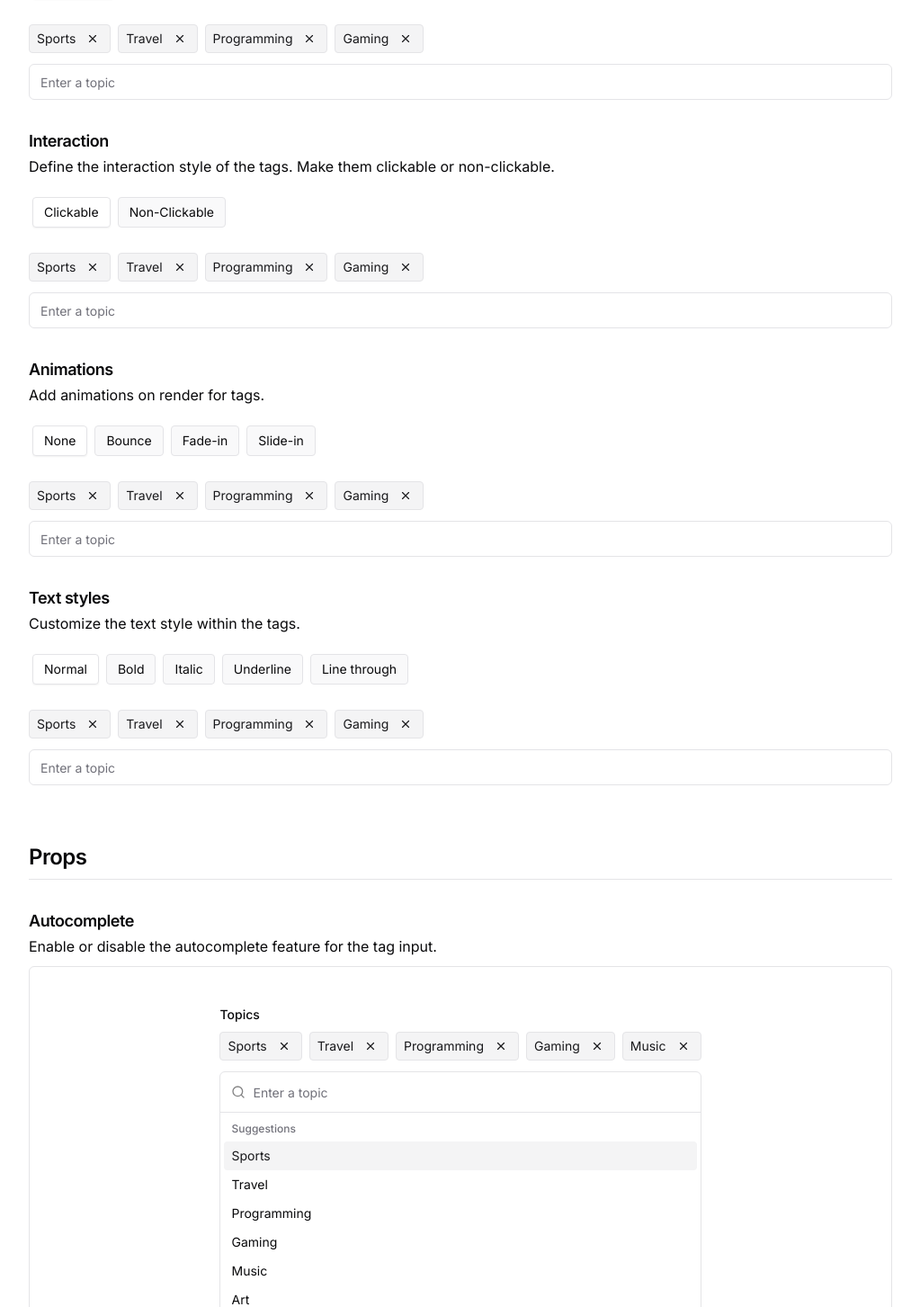
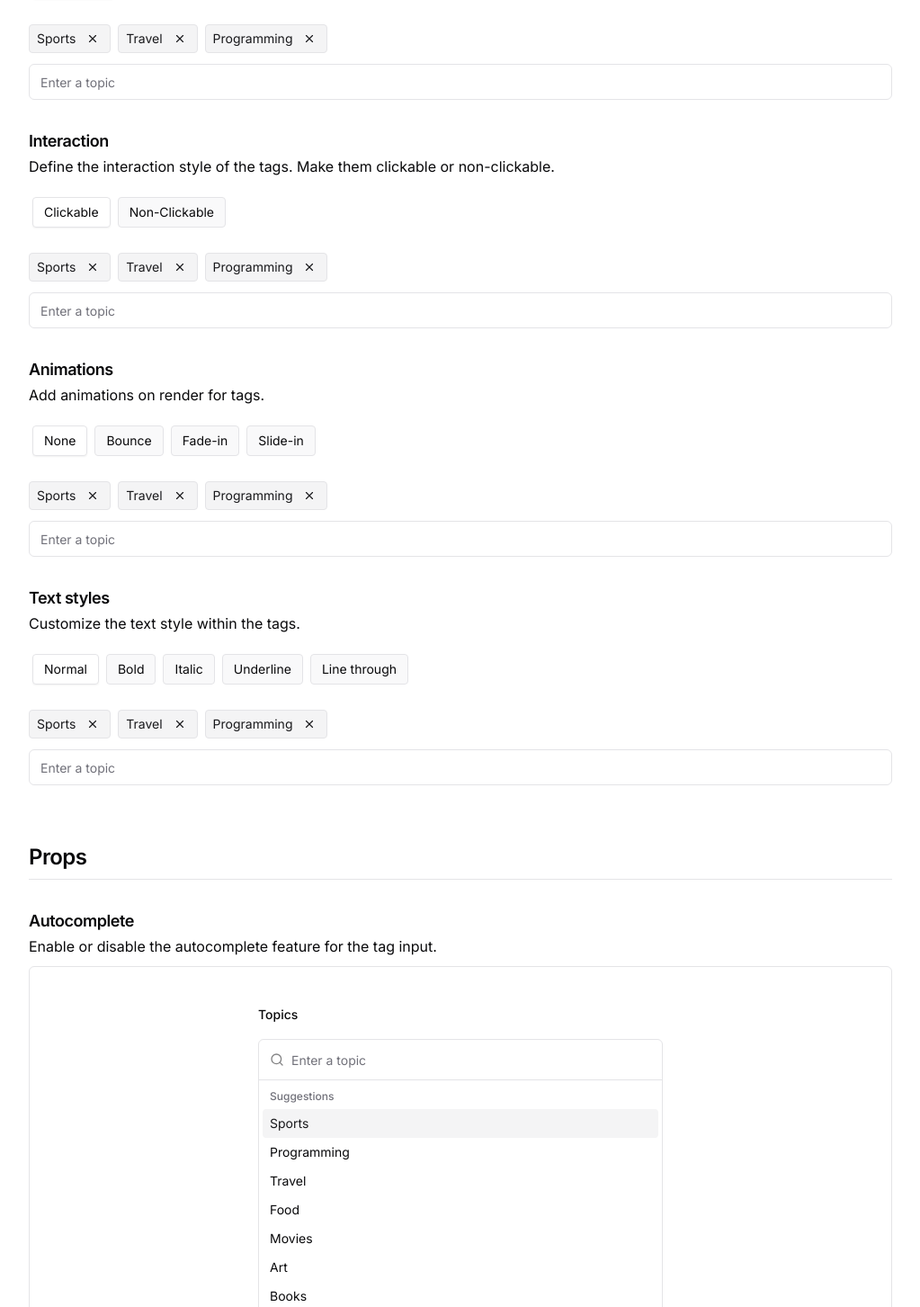
Before and after one commit to JaleelB/emblor, a Next.js app: page / in a window 1280 px wide. Shown: the part 4056-5509 px from the top of the page at 90% size, without its empty margins (128-1151 px from the left). Built offline with nearby package versions, Linux system fonts and the light colour scheme.

Commit message:
fix: updated tag input component to use object-based tags with id and text properties

```diff
--- a/components/sections/hero.tsx
+++ b/components/sections/hero.tsx
@@ -7,7 +7,7 @@ import {
     FormLabel,
     FormMessage,
 } from "@/components/ui/form"
-import { TagInput } from '@/components/tag-input'
+import { Tag, TagInput } from '@/components/tag-input'
 import Link from 'next/link'
 import { Button, buttonVariants } from "@/components/ui/button"
 import { z } from "zod"
@@ -17,8 +17,11 @@ import React from "react"
 import { toast } from "@/components/ui/use-toast"
 
 const FormSchema = z.object({
-    topics: z.array(z.string()),
-})
+    topics: z.array(z.object({
+        id: z.string(),
+        text: z.string()
+    })),
+});
 
 export default function Hero(){
 
@@ -26,7 +29,7 @@ export default function Hero(){
         resolver: zodResolver(FormSchema)
     })
 
-    const [tags, setTags] = React.useState<string[]>([]);
+    const [tags, setTags] = React.useState<Tag[]>([]);
 
     const { setValue } = form;
 
@@ -81,7 +84,7 @@ export default function Hero(){
                                                 className='sm:min-w-[450px]'
                                                 setTags={(newTags) => {
                                                     setTags(newTags);
-                                                    setValue("topics", newTags as [string, ...string[]]);
+                                                    setValue("topics", newTags as [Tag, ...Tag[]]);
                                                 }}
                                             />
                                         </FormControl>
--- a/components/sections/props.tsx
+++ b/components/sections/props.tsx
@@ -1,10 +1,9 @@
 import React from "react";
-import { TagInput } from "../tag-input";
+import { Tag, TagInput } from "../tag-input";
 import { Label } from "../ui/label";
 import {
     Table,
     TableBody,
-    TableCaption,
     TableCell,
     TableHead,
     TableHeader,
@@ -12,22 +11,27 @@ import {
 } from "@/components/ui/table"
 import { propOption, tagInputProps } from "@/codeSnippets";
 import { cn } from "@/lib/utils";
+import { v4 as uuid } from 'uuid';
 
 
 export default function Props(){
 
-    const tags = ["Sports", "Travel", "Programming", "Gaming", "Music"];
-    const [autocompleteTags, setAutocompleteTags] = React.useState<string[]>(tags);
-    const [maxTags, setMaxTags] = React.useState<string[]>(tags);
-    const [truncateTags, setTruncateTags] = React.useState<string[]>(tags);
-    const [allowDuplicatesTags, setAllowDuplicatesTags] = React.useState<string[]>(tags);
+    const tags: Tag[] = [
+        {id: uuid(), text: "Sports"},
+        {id: uuid(), text: "Programming"},
+        {id: uuid(), text: "Travel"},
+    ];
+    const [autocompleteTags, setAutocompleteTags] = React.useState<Tag[]>([]);
+    const [maxTags, setMaxTags] = React.useState<Tag[]>([]);
+    const [truncateTags, setTruncateTags] = React.useState<Tag[]>(tags);
+    const [allowDuplicatesTags, setAllowDuplicatesTags] = React.useState<Tag[]>([]);
 
     const autoCompleteOptions = [
        ...tags,
-        "Art",
-        "Food",
-        "Movies",
-        "TV",
+        {id: uuid(), text: "Food"},
+        {id: uuid(), text: "Movies"},
+        {id: uuid(), text: "Art"},
+        {id: uuid(), text: "Books"},
     ]
 
     return (
--- a/components/sections/variants.tsx
+++ b/components/sections/variants.tsx
@@ -5,20 +5,25 @@ import {
     TabsTrigger,
 } from "@/components/ui/tabs"
 import React from "react";
-import { TagInput } from "../tag-input";
+import { Tag, TagInput } from "../tag-input";
 import { cn } from "@/lib/utils";
+import { v4 as uuid } from 'uuid';
 
 export default function Variants(){
 
-    const tags = ["Sports","Travel","Programming","Gaming"];
-    const [variantTags, setVariantTags] = React.useState<string[]>(tags);
-    const [sizeTags, setSizeTags] = React.useState<string[]>(tags);
-    const [shapeTags, setShapeTags] = React.useState<string[]>(tags);
-    const [borderTags, setBorderTags] = React.useState<string[]>(tags);
-    const [textCaseTags, setTextCaseTags] = React.useState<string[]>(tags);
-    const [interactionTags, setInteractionTags] = React.useState<string[]>(tags);
-    const [animationTags, setAnimationTags] = React.useState<string[]>(tags);
-    const [textStyleTags, setTextStyleTags] = React.useState<string[]>(tags);
+    const tags: Tag[] = [
+        {id: uuid(), text: "Sports"},
+        {id: uuid(), text: "Travel"},
+        {id: uuid(), text: "Programming"},
+    ];
+    const [variantTags, setVariantTags] = React.useState<Tag[]>(tags);
+    const [sizeTags, setSizeTags] = React.useState<Tag[]>(tags);
+    const [shapeTags, setShapeTags] = React.useState<Tag[]>(tags);
+    const [borderTags, setBorderTags] = React.useState<Tag[]>(tags);
+    const [textCaseTags, setTextCaseTags] = React.useState<Tag[]>(tags);
+    const [interactionTags, setInteractionTags] = React.useState<Tag[]>(tags);
+    const [animationTags, setAnimationTags] = React.useState<Tag[]>(tags);
+    const [textStyleTags, setTextStyleTags] = React.useState<Tag[]>(tags);
 
 
     return (
@@ -31,7 +36,7 @@ export default function Variants(){
                     <TabsList className={cn("mb-4 w-full overflow-x-auto h-auto overflow-y-hidden justify-start")}>
                         <TabsTrigger value="default">Default</TabsTrigger>
                         <TabsTrigger value="primary">Primary</TabsTrigger>
-                        <TabsTrigger value="destructive">Primary</TabsTrigger>
+                        <TabsTrigger value="destructive">Destructive</TabsTrigger>
                     </TabsList>
                     <TabsContent value="default">
                         <TagInput
--- a/components/tag-input.tsx
+++ b/components/tag-input.tsx
@@ -13,6 +13,7 @@ import {
     CommandList
 } from "@/components/ui/command"
 import { toast } from './ui/use-toast';
+import { v4 as uuid } from 'uuid';
 
 
 const tagVariants = cva(
@@ -82,14 +83,19 @@ export enum Delimiter {
     Space = ' '
 }
 
-type OmittedInputProps = Omit<React.InputHTMLAttributes<HTMLInputElement>, 'size'>;
+type OmittedInputProps = Omit<React.InputHTMLAttributes<HTMLInputElement>, 'size' | 'value'>;
+
+export type Tag = {
+    id: string;
+    text: string;
+}
 
 export interface TagInputProps extends OmittedInputProps, VariantProps<typeof tagVariants> {
     placeholder?: string;
-    tags: string[];
-    setTags: React.Dispatch<React.SetStateAction<string[]>>;
+    tags: Tag[];
+    setTags: React.Dispatch<React.SetStateAction<Tag[]>>;
     enableAutocomplete?: boolean;
-    autocompleteOptions?: string[];
+    autocompleteOptions?: Tag[];
     maxTags?: number;
     minTags?: number;
     readOnly?: boolean;
@@ -106,6 +112,7 @@ export interface TagInputProps extends OmittedInputProps, VariantProps<typeof ta
     truncate?: number;
     minLength?: number;
     maxLength?: number;
+    value?: string | number | readonly string[] | { id: string; text: string }[];
     autocompleteFilter?: (option: string) => boolean;
 }
 
@@ -163,13 +170,13 @@ const TagInput = React.forwardRef<HTMLInputElement, TagInputProps>((props, ref)
     const handleKeyDown = (e: React.KeyboardEvent<HTMLInputElement>) => {
         if (delimiterList ? delimiterList.includes(e.key) : e.key === delimiter || e.key === Delimiter.Enter) {
             e.preventDefault();
-            const newTag = inputValue.trim();
+            const newTagText = inputValue.trim();
 
-            if (validateTag && !validateTag(newTag)) {
+            if (validateTag && !validateTag(newTagText)) {
                 return;
             }
 
-            if (minLength && newTag.length < minLength) {
+            if (minLength && newTagText.length < minLength) {
                 console.warn("Tag is too short");
                 toast({
                     title: "Tag is too short",
@@ -180,7 +187,7 @@ const TagInput = React.forwardRef<HTMLInputElement, TagInputProps>((props, ref)
             }
 
             // Validate maxLength
-            if (maxLength && newTag.length > maxLength) {
+            if (maxLength && newTagText.length > maxLength) {
                 toast({
                     title: "Tag is too long",
                     description: "Please enter a tag with less characters",
@@ -190,48 +197,53 @@ const TagInput = React.forwardRef<HTMLInputElement, TagInputProps>((props, ref)
                 return;
             }
 
-            if (newTag && (allowDuplicates || !tags.includes(newTag)) && (maxTags === undefined || tags.length < maxTags)) {
-                setTags([...tags, newTag]);
-                onTagAdd?.(newTag);
+            const newTagId = uuid();
+
+            if (newTagText && (allowDuplicates || !tags.some(tag => tag.text === newTagText)) && (maxTags === undefined || tags.length < maxTags)) {
+                setTags([...tags, { id: newTagId, text: newTagText }]);
+                onTagAdd?.(newTagText);
                 setTagCount((prevTagCount) => prevTagCount + 1);
             }
             setInputValue('');
         }
     };
 
-    const removeTag = (tagToRemove: string) => {
-        setTags(tags.filter((tag) => tag !== tagToRemove));
-        onTagRemove?.(tagToRemove);
+    const removeTag = (idToRemove: string) => {
+        setTags(tags.filter((tag) => tag.id !== idToRemove));
+        onTagRemove?.(tags.find(tag => tag.id === idToRemove)?.text || '');
         setTagCount((prevTagCount) => prevTagCount - 1);
     };
 
     const filteredAutocompleteOptions = autocompleteFilter
-    ? autocompleteOptions?.filter(autocompleteFilter)
-    : autocompleteOptions;
+        ? autocompleteOptions?.filter(option => autocompleteFilter(option.text))
+        : autocompleteOptions;
 
     const displayedTags = sortTags ? [...tags].sort() : tags;
 
     const truncatedTags = truncate
-        ? displayedTags.map((tag) => (tag.length > truncate ? `${tag.substring(0, truncate)}...` : tag))
-        : displayedTags;
+    ? tags.map((tag) => ({
+        id: tag.id,
+        text: tag.text?.length > truncate ? `${tag.text.substring(0, truncate)}...` : tag.text
+      }))
+    : displayedTags;
 
     return (
         <div>
             <div className={`flex flex-wrap gap-2 rounded-md ${tags.length !== 0 && 'mb-3'}`}>
-                {truncatedTags.map((tag, index) => (
+                {truncatedTags.map((tagObj) => (
                     <span
-                        key={index}
+                        key={tagObj.id}
                         className={cn(tagVariants({
                             variant, size, shape,
                             borderStyle, textCase,
                             interaction, animation, textStyle
                         }))}
                     >
-                        {tag}
+                        {tagObj.text}
                         <Button
                             type="button"
                             variant="ghost"
-                            onClick={() => removeTag(tag)}
+                            onClick={() => removeTag(tagObj.id)}
                             className={cn("py-1 px-3 h-full hover:bg-transparent")}
                         >
                             <X size={14} />
@@ -249,22 +261,22 @@ const TagInput = React.forwardRef<HTMLInputElement, TagInputProps>((props, ref)
                         <CommandList>
                             <CommandEmpty>No results found.</CommandEmpty>
                             <CommandGroup heading="Suggestions">
-                                {filteredAutocompleteOptions?.map((option, index) => (
+                                {filteredAutocompleteOptions?.map((optionObj) => (
                                     <CommandItem
-                                        key={index}
+                                        key={uuid()}
                                         className={`${maxTags !== undefined && tags.length >= maxTags ? 'cursor-not-allowed' : 'cursor-pointer'}`}
                                     >
                                         <div
                                             className={`w-full ${maxTags !== undefined && tags.length >= maxTags ? 'cursor-not-allowed' : 'cursor-pointer'}`}
                                             onClick={() => {
-                                                if (option && (allowDuplicates || !tags.includes(option)) && (maxTags === undefined || tags.length < maxTags)) {
-                                                    setTags([...tags, option]);
-                                                    onTagAdd?.(option);
+                                                if (optionObj.text && (allowDuplicates || !tags.some(tag => tag.text === optionObj.text)) && (maxTags === undefined || tags.length < maxTags)) {
+                                                    setTags([...tags, optionObj]);
+                                                    onTagAdd?.(optionObj.text);
                                                     setTagCount((prevTagCount) => prevTagCount + 1);
                                                 }
                                             }}
                                         >
-                                            {option}
+                                            {optionObj.text}
                                         </div>
                                     </CommandItem>
                                 ))}
--- a/package.json
+++ b/package.json
@@ -18,6 +18,7 @@
     "@types/node": "20.5.7",
     "@types/react": "18.2.21",
     "@types/react-dom": "18.2.7",
+    "@types/uuid": "^9.0.3",
     "autoprefixer": "10.4.15",
     "class-variance-authority": "^0.7.0",
     "clsx": "^2.0.0",
@@ -34,6 +35,7 @@
     "tailwindcss": "3.3.3",
     "tailwindcss-animate": "^1.0.7",
     "typescript": "5.2.2",
+    "uuid": "^9.0.0",
     "zod": "^3.22.2"
   }
 }
```
Also changed, not shown: codeSnippets.ts (+4 -4 lines), 1 other file (tests, documents, lock files or other folders).
